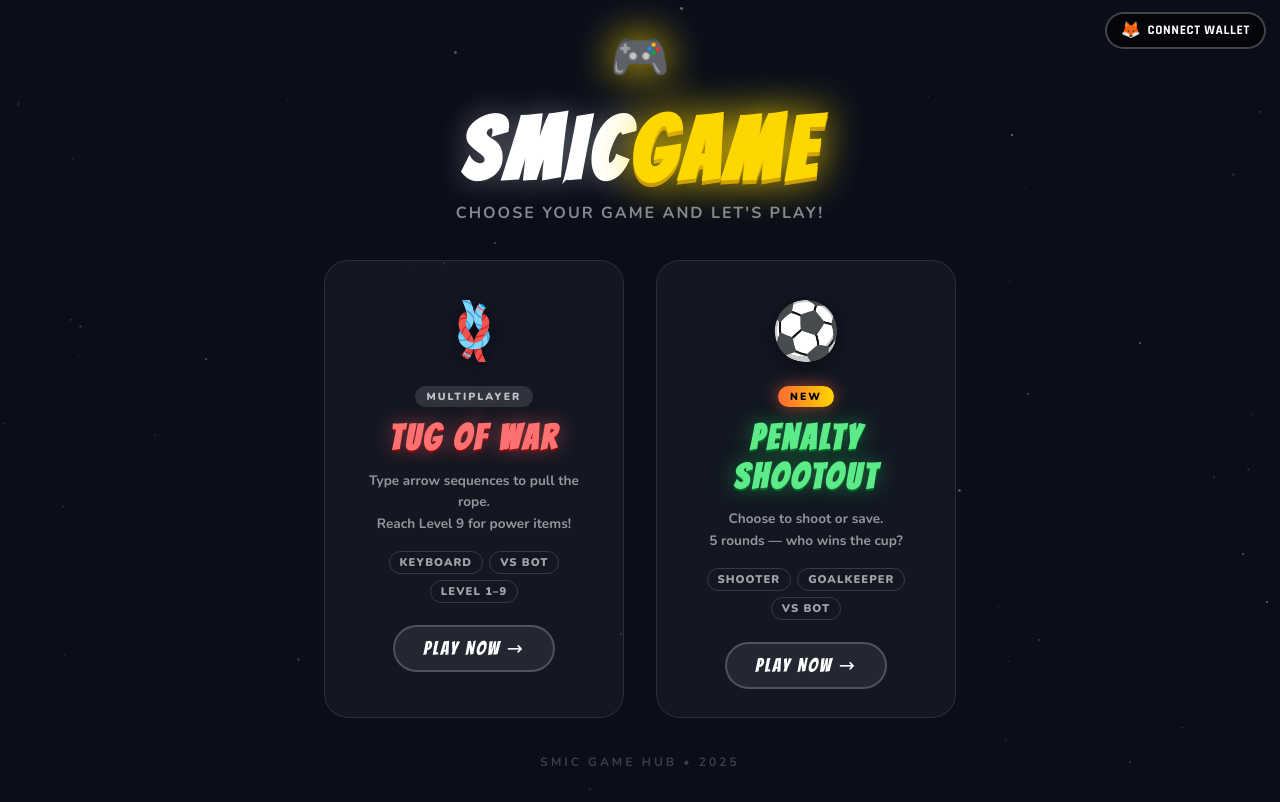
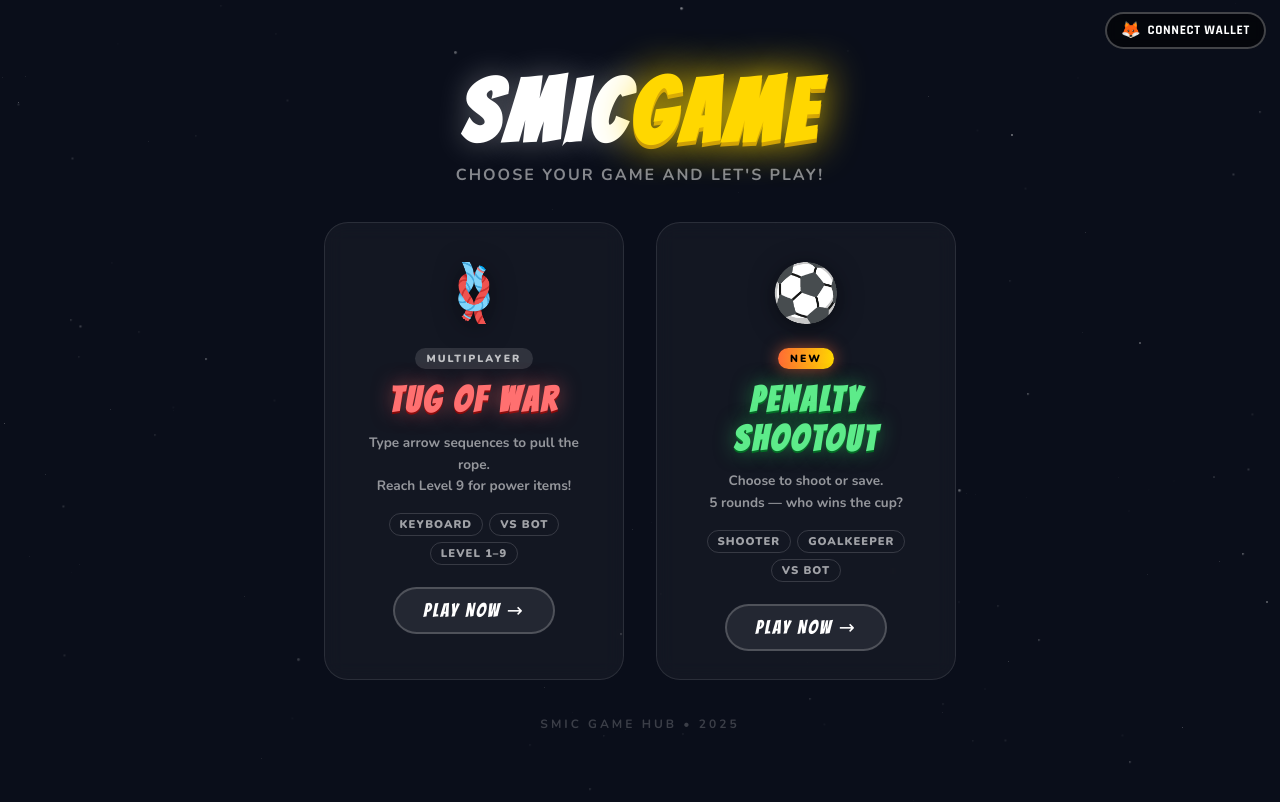
Before and after one commit to dcityuknow/Force_Hero, a plain HTML site: page index.html in a window 1280 px wide. Drawn offline with nearby package versions, Linux system fonts and the light colour scheme.

Commit message:
Add files via upload

```diff
--- a/index.html
+++ b/index.html
@@ -97,7 +97,7 @@
     </div>
 
     <header class="lobby-header">
-        <div class="logo-badge">🎮</div>
+
         <h1 class="lobby-title">SMIC<span>GAME</span></h1>
         <p class="lobby-sub">Choose your game and let's play!</p>
     </header>
```
